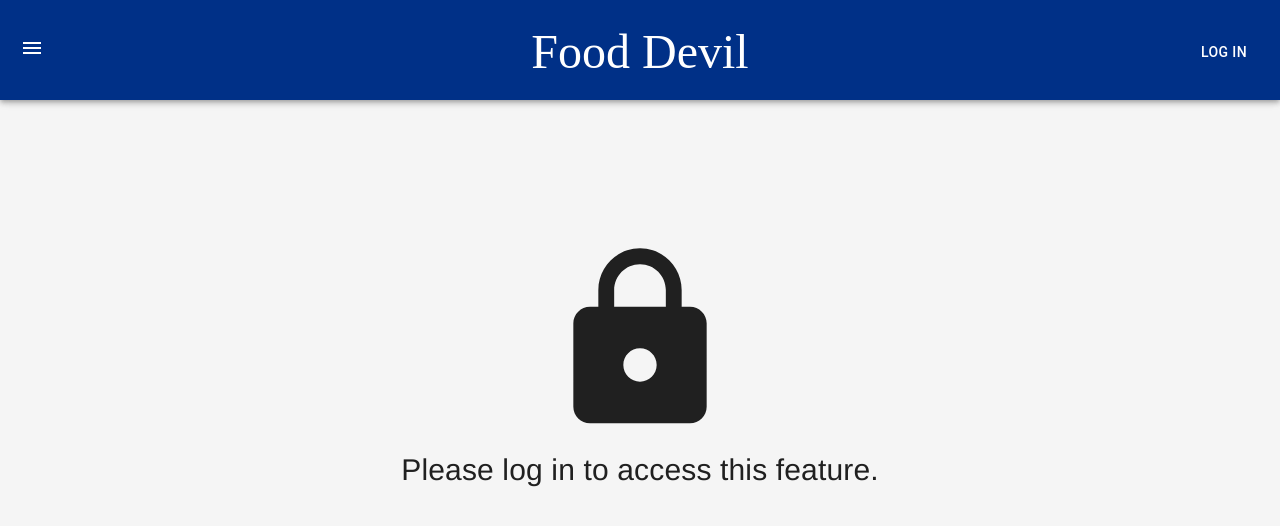
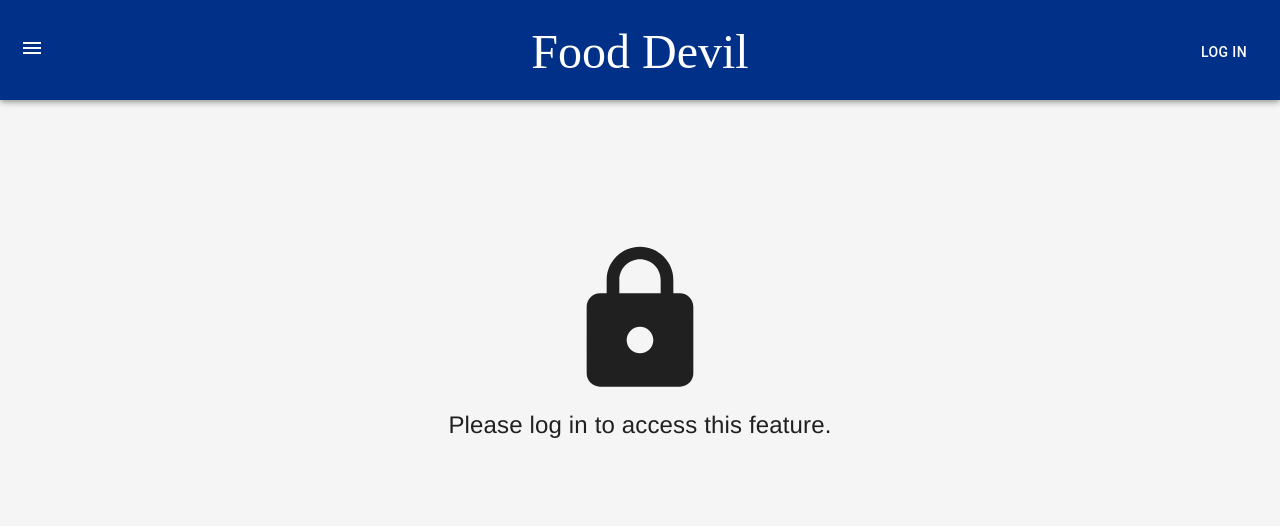
Before and after one commit to ashramen/food-devil, a React (Create React App) app: page /profile in a window 1280 px wide. Shown: the top 526 px of the page. Built offline with nearby package versions, Linux system fonts and the light colour scheme.

Commit message:
Very very very minor fixes

```diff
--- a/src/components/lockPage/lockPage.tsx
+++ b/src/components/lockPage/lockPage.tsx
@@ -12,7 +12,7 @@ class LockPage extends React.Component{
                 <Box mt={30}>
                     <>
                         <LockIcon style={{
-                            fontSize: 200,
+                            fontSize: 160,
                         }}/>
                         <div className='text'>Please log in to access this feature.</div>
                     </>
--- a/src/components/lockPage/styles.css
+++ b/src/components/lockPage/styles.css
@@ -1,3 +1,3 @@
 .text {
-    font-size: 30px;
+    font-size: 24px;
 }
--- a/src/components/profile/mealsGrid.tsx
+++ b/src/components/profile/mealsGrid.tsx
@@ -6,6 +6,7 @@ import Grid from '@mui/material/Grid';
 import MealCard from './mealCard';
 import * as MC from './mealCardSplit';
 import { getFormattedDate } from '../restaurants/restaurantConstants';
+import { Typography } from "@mui/material";
 
 interface IMealsGridProps {
     meals: MC.IRawMealData[];
@@ -67,7 +68,7 @@ export default class MealsGrid extends React.Component<IMealsGridProps, IMealsGr
                         <>
                             <Grid container justifyContent="flex-end" direction="row">
                                 <Grid item xs={12}>
-                                    <div className='title'>{(new Date(date)).toLocaleDateString()}</div>
+                                    <Typography className="title" fontSize={28}>{(new Date(date)).toLocaleDateString()}</Typography>
                                 </Grid>
                             </Grid>
                             <Divider variant='middle' />
--- a/src/components/profile/profile.tsx
+++ b/src/components/profile/profile.tsx
@@ -67,12 +67,15 @@ class ProfilePage extends React.Component<IProfilePageProps, IProfilePageState>
                     {this.props.loggedIn ?
                     <>
                         <Grid container mt={15} direction="column">
-                            <Grid item>
+                            <Grid item fontSize={32}>
                                 <div>Welcome {username}</div>
                             </Grid>
                             <Grid item>
-                                <div>All your meals are listed here.
-                                    <Button onClick={() => this.setState({viewMeals: !viewMeals})}>{viewMeals ? "Show Less" : "View All"}</Button>
+                                <div>
+                                    All your meals are listed here.
+                                </div>
+                                <div>
+                                    <Button onClick={() => this.setState({viewMeals: !viewMeals})}>{viewMeals ? "Hide All" : "View All"}</Button>
                                 </div>
                             </Grid>
                         </Grid>
```
